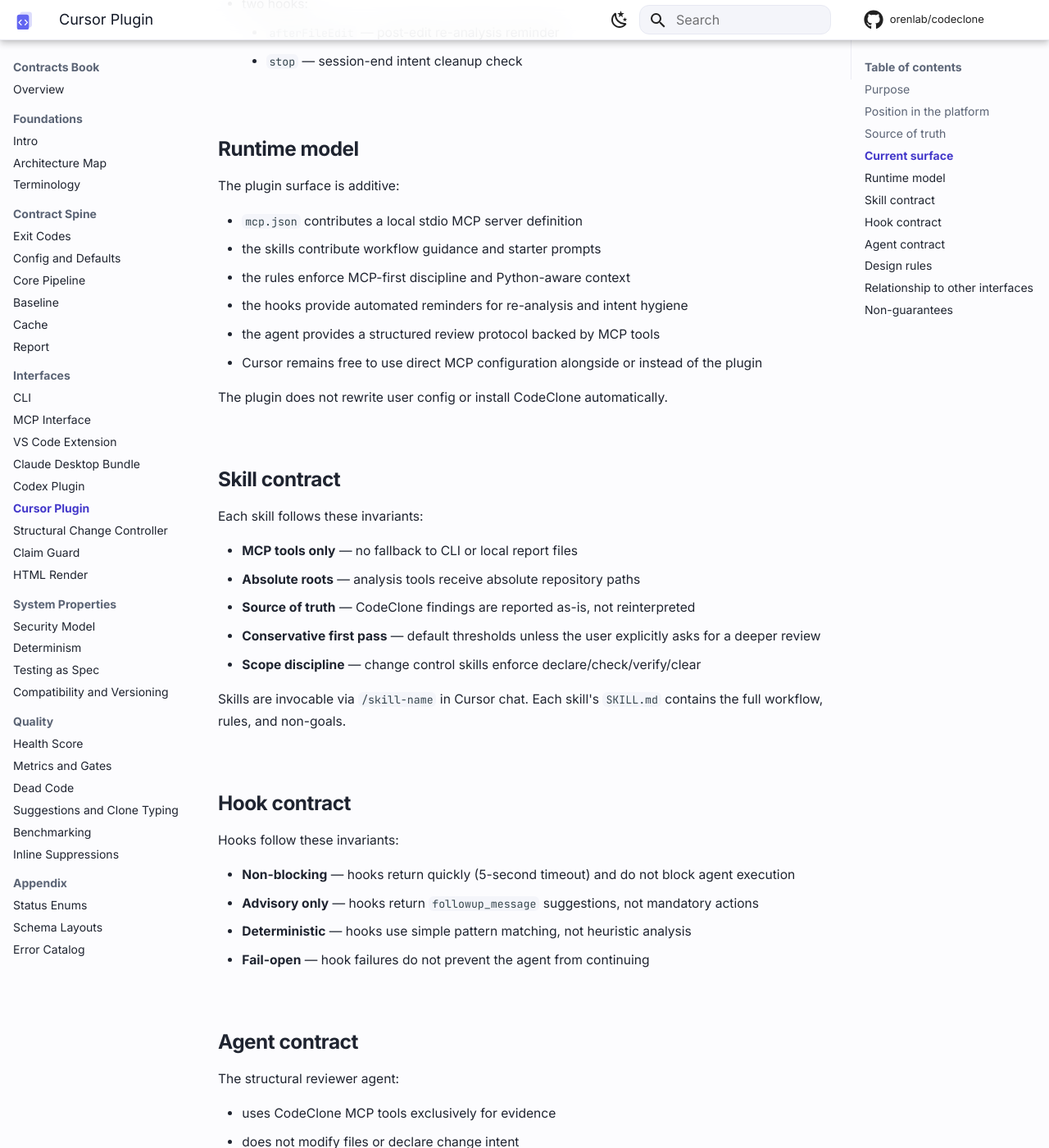
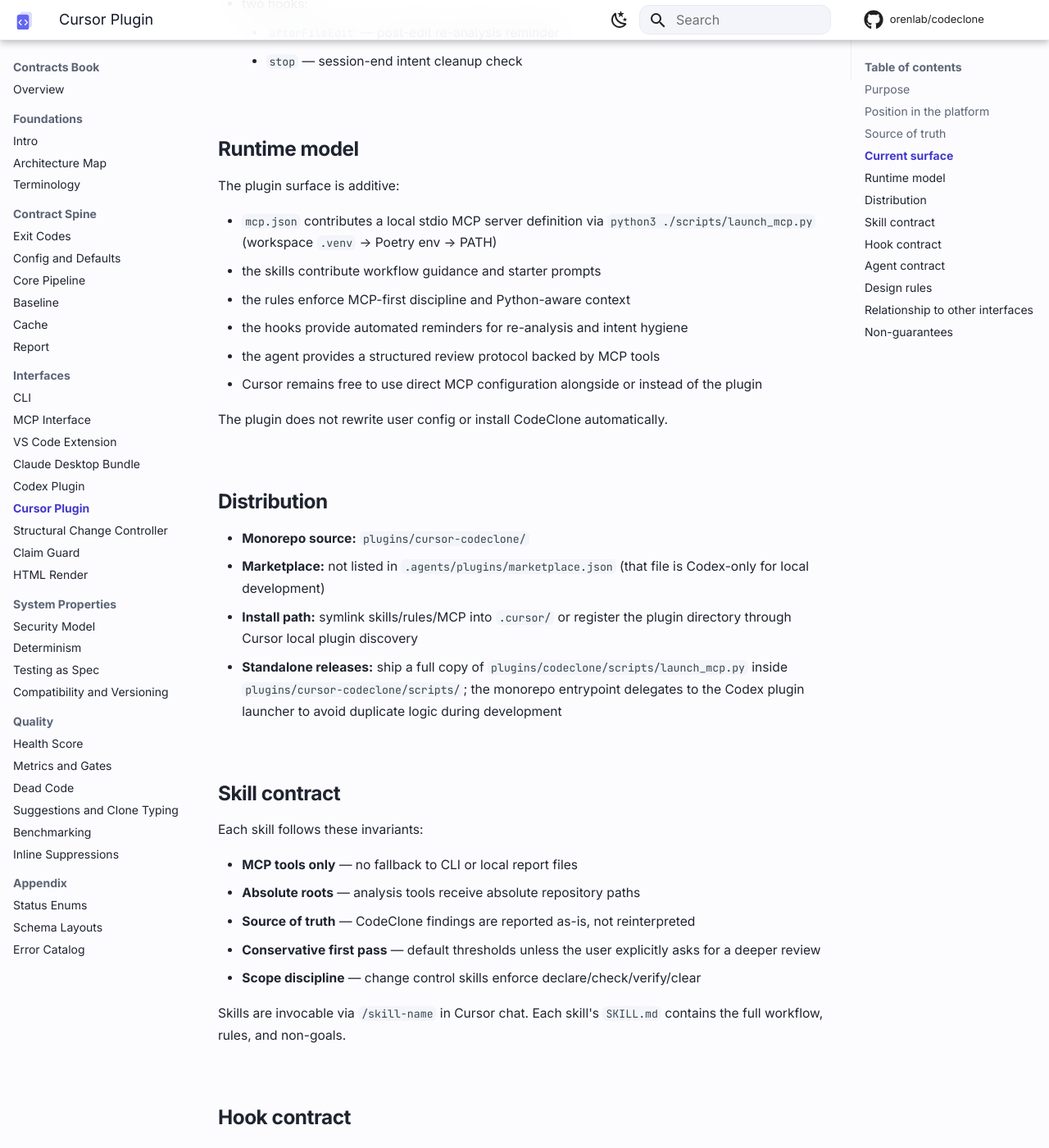
Before and after one commit to orenlab/codeclone, an MkDocs documentation site: the page built from docs/book/25-cursor-plugin.md, in a window 1280 px wide and 1400 px high, scrolled down 1958 px. Shown: the whole window at 82% size. Built offline with MkDocs 1.6.1 and Material for MkDocs 9.7.7, drawn with Linux system fonts in a browser that asks for light colours; comment, search, counter and statistics services are not loaded.

Commit message:
feat(cursor): add workspace-first MCP launcher and refresh plugin surface

```diff
--- a/docs/book/25-cursor-plugin.md
+++ b/docs/book/25-cursor-plugin.md
@@ -65,7 +65,8 @@
 
 The plugin surface is additive:
 
-- `mcp.json` contributes a local stdio MCP server definition
+- `mcp.json` contributes a local stdio MCP server definition via
+  `python3 ./scripts/launch_mcp.py` (workspace `.venv` → Poetry env → PATH)
 - the skills contribute workflow guidance and starter prompts
 - the rules enforce MCP-first discipline and Python-aware context
 - the hooks provide automated reminders for re-analysis and intent hygiene
@@ -74,6 +75,18 @@
   the plugin
 
 The plugin does not rewrite user config or install CodeClone automatically.
+
+## Distribution
+
+- **Monorepo source:** `plugins/cursor-codeclone/`
+- **Marketplace:** not listed in `.agents/plugins/marketplace.json` (that file is
+  Codex-only for local development)
+- **Install path:** symlink skills/rules/MCP into `.cursor/` or register the
+  plugin directory through Cursor local plugin discovery
+- **Standalone releases:** ship a full copy of
+  `plugins/codeclone/scripts/launch_mcp.py` inside
+  `plugins/cursor-codeclone/scripts/`; the monorepo entrypoint delegates to the
+  Codex plugin launcher to avoid duplicate logic during development
 
 ## Skill contract
 
```
Also changed, not shown: docs/cursor-plugin.md (+10 -0 lines), plugins/cursor-codeclone/README.md (+10 -2 lines), 5 other files.
